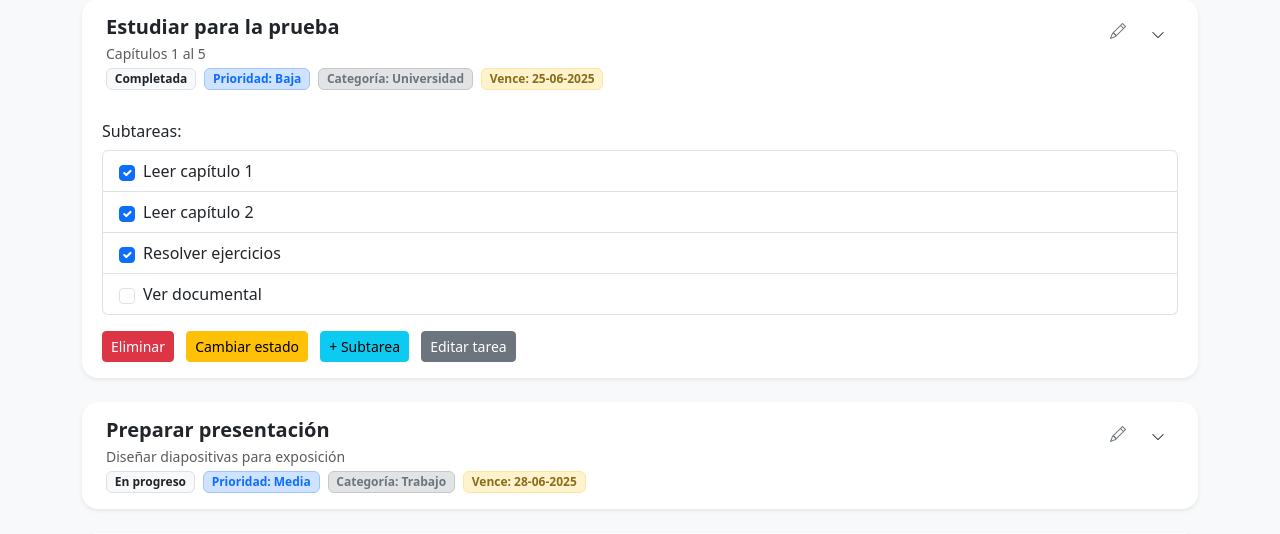
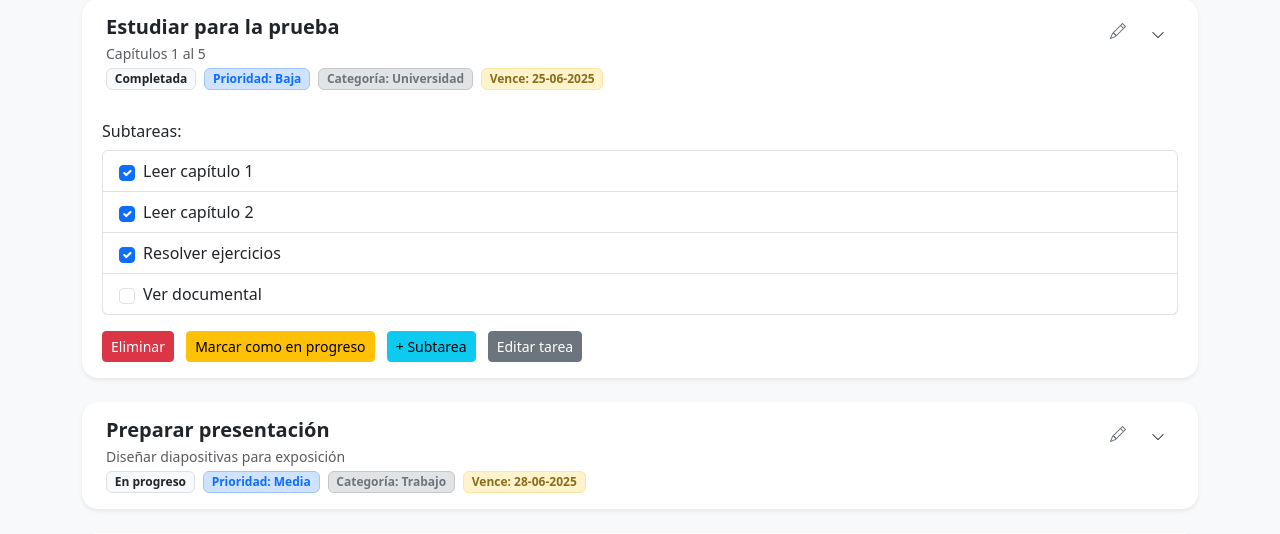
Before and after one commit to filomenatejeda/ToDoList, a Flask app: page /buscar in a window 1280 px wide, after a click that opens the changed part. Shown: the part 401-935 px from the top of the page. Run offline with Flask 3, Linux system fonts and the light colour scheme.

Commit message:
buscar estado

```diff
--- a/templates/buscar.html
+++ b/templates/buscar.html
@@ -114,7 +114,14 @@
 
                         <div class="mt-3">
                             <a href="{{ url_for('eliminar_tarea', indice=tarea_idx) }}" class="btn btn-danger btn-sm me-2">Eliminar</a>
-                            <a href="{{ url_for('cambiar_estado', indice=tarea_idx) }}" class="btn btn-warning btn-sm me-2">Cambiar estado</a>
+                            {% if t.estado == "pendiente" %}
+                                <a href="{{ url_for('marcar_progreso', indice=tarea_idx) }}" class="btn btn-success btn-sm me-2">Marcar como en progreso</a>
+                            {% elif t.estado == "en progreso" %}
+                                <a href="{{ url_for('marcar_pendiente', indice=tarea_idx) }}" class="btn btn-warning btn-sm me-2">Marcar como pendiente</a>
+                                <a href="{{ url_for('marcar_completada', indice=tarea_idx) }}" class="btn btn-success btn-sm me-2">Marcar como completada</a>
+                            {% else %}
+                                <a href="{{ url_for('marcar_progreso', indice=tarea_idx) }}" class="btn btn-warning btn-sm me-2">Marcar como en progreso</a>
+                            {% endif %}
                             <a href="{{ url_for('agregar_subtarea', indice=tarea_idx) }}" class="btn btn-info btn-sm me-2">+ Subtarea</a>
                             <a href="{{ url_for('editar_tarea', indice=tarea_idx) }}" class="btn btn-secondary btn-sm">Editar tarea</a>
                         </div>
```
